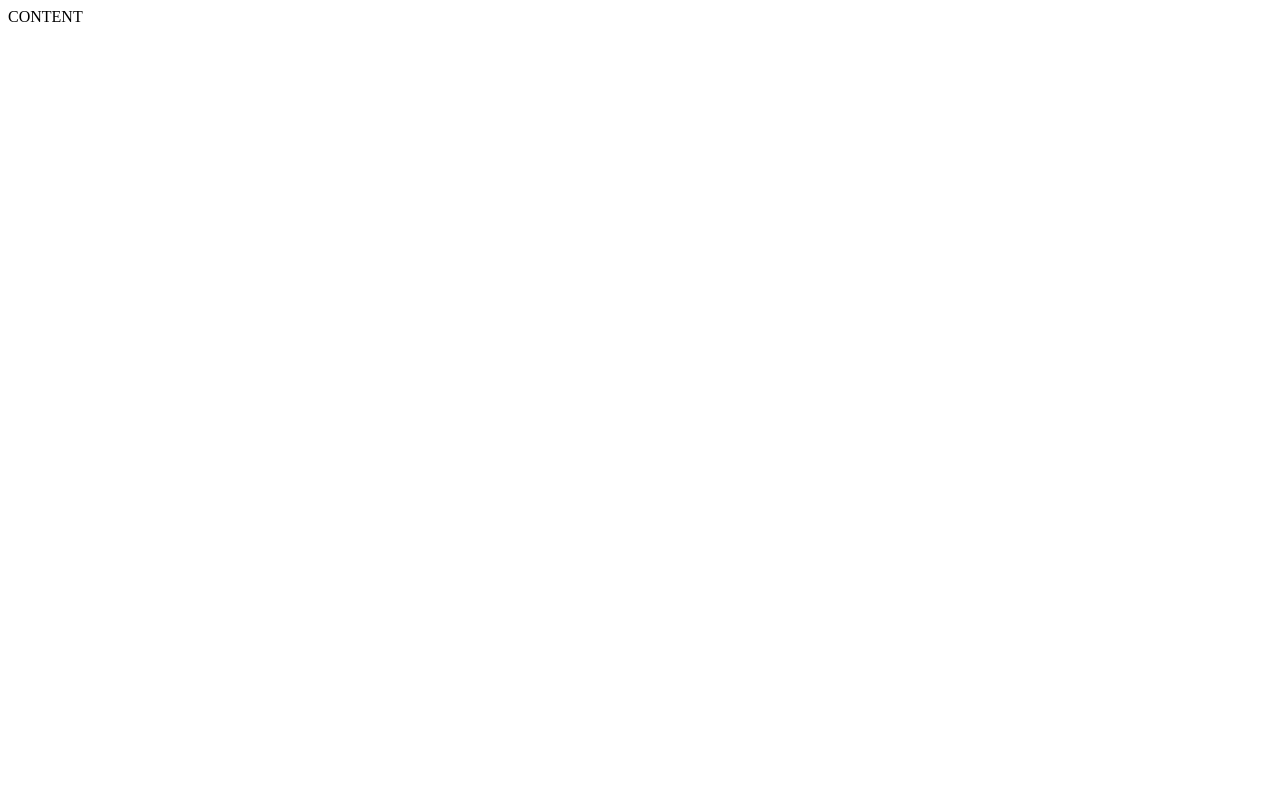
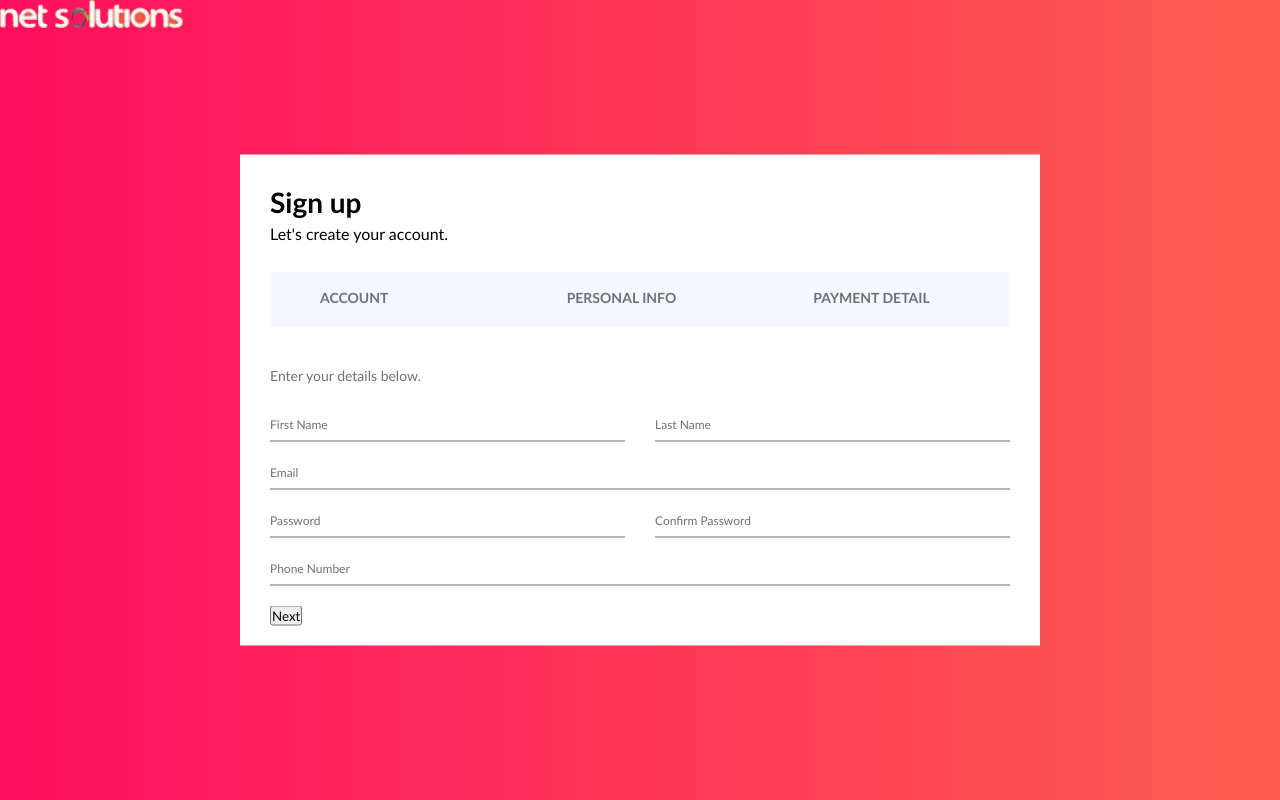
Before and after one commit to agnekauk/18-form-individ_task, a website: page index.html in a window 1280 px wide. Drawn offline with Linux system fonts and the light colour scheme.

Commit message:
Main structure and style

```diff
--- /dev/null
+++ b/css/form.css
@@ -0,0 +1,58 @@
+.form {
+    display: inline-block;
+    width: width: calc(100% - 60px);
+    margin-top: 30px;
+    margin-left:30px;
+    margin-right:30px;
+}
+.form > .form-row-right {
+    display: inline-block;
+    float:left;
+    width: 50%;
+    margin-bottom: 20px;
+    padding-left: 15px;
+}
+.form > .form-row-right > input {
+    display:inline-block;
+    width: 100%;
+    font-size: 14px;
+    line-height: 20px;
+    padding-bottom: 7px;
+    border: none;
+    border-bottom: 1.5px solid #6E7178;
+}
+.form > .form-row-left {
+    display: inline-block;
+    float:left;
+    width: 50%;
+    margin-bottom: 20px;
+    padding-right:15px;
+}
+.form > .form-row-left > input {
+    display:inline-block;
+    width: 100%;
+    font-size: 14px;
+    line-height: 20px;
+    padding-bottom: 7px;
+    border: none;
+    border-bottom: 1.5px solid #6E7178;
+}
+.form > .form-row-long {
+    display: inline-block;
+    width: 100%;
+    margin-bottom: 20px;
+}
+.form > .form-row-long > input {
+    display:inline-block;
+    width: 100%;
+    font-size: 14px;
+    line-height: 20px;
+    padding-bottom: 7px;
+    border: none;
+    border-bottom: 1.5px solid #6E7178;
+}
+.form input::placeholder {
+    font-size: 12px;
+    color: #6E7178;
+    text-transform: capitalize;
+}
--- /dev/null
+++ b/css/main.css
@@ -0,0 +1,70 @@
+body,
+body * {
+    box-sizing: border-box;
+    margin: 0;
+    padding: 0;
+    vertical-align: top;
+    font-family: 'Gill Sans', 'Gill Sans MT', Calibri, 'Trebuchet MS', sans-serif;
+}
+body {
+    background-color: #FE0F60;
+    background: linear-gradient(to right, #FE0F60, #FE5E50);
+    position: relative;
+    height: 100vh;
+}
+.container {
+    display: inline-block;
+    width: 800px;
+    position: absolute;
+    background-color: white;
+    top: 50%;
+    left: 50%;
+    transform: translate(-50%, -50%);
+}
+.main-title {
+    display: inline-block;
+    width: calc(100% - 60px);
+    font-size: 28px;
+    margin-top: 30px;
+    margin-left: 30px;
+    margin-right:30px;
+}
+.main-text {
+    display: inline-block;
+    width: calc(100% - 60px);
+    font-size: 16px;
+    margin-top: 5px;
+    margin-left: 30px;
+}
+.top-links {
+    margin-left: 30px;
+}
+.link {
+    display: inline-block;
+    width: calc(740px / 3);
+    float: left;
+    background-color: #F5F8FF;
+    text-decoration: none;
+    color: #6E7178;
+    text-transform: uppercase;
+    padding: 15px;
+    padding-left: 50px;
+    padding-right: 50px;
+    line-height: 20px;
+    font-size: 14px;
+    font-weight: bolder;
+    cursor: pointer;
+    margin-top: 30px;
+    border-bottom: 4px solid transparent;
+}
+.link:hover {
+    border-color: #613BEA;
+    color:#613BEA;
+}
+.text {
+    display: inline-block;
+    font-size: 14px;
+    color: #6E7178;
+    margin-top: 40px;
+    margin-left: 30px;
+}
--- a/index.html
+++ b/index.html
@@ -5,8 +5,56 @@
     <meta http-equiv="X-UA-Compatible" content="IE=edge">
     <meta name="viewport" content="width=device-width, initial-scale=1.0">
     <title>Sign up</title>
+    <link rel="stylesheet" href="./css/button.css">
+    <link rel="stylesheet" href="./css/form.css">
+
+    <link rel="stylesheet" href="./css/main.css">
+
+
 </head>
 <body>
-    CONTENT
+    <main class="container">
+
+        <h1 class="main-title">Sign up</h1>
+        <p class="main-text">Let's create your account.</p>
+
+        <div class="top-links">
+            <a class="link" href="#">Account</a>
+            <a class="link" href="#">Personal info</a>
+            <a class="link" href="#">Payment detail</a>
+        </div>
+
+        <p class="text">Enter your details below.</p>
+
+        <form class="form">
+            <div class="form-row-left">
+                <label></label>
+                <input id="fname" type="text" name="fname" placeholder="First Name" required>
+            </div>
+            <div class="form-row-right">
+                <label></label>
+                <input id="lname" type="text" placeholder="Last Name" required>
+            </div>
+            <div class="form-row-long">
+                <label></label>
+                <input id="email" type="email" placeholder="Email" required>
+            </div>
+            <div class="form-row-left">
+                <label></label>
+                <input id="password" type="password" placeholder="Password" required>
+            </div>
+            <div class="form-row-right">
+                <label></label>
+                <input id="re-pass" type="password" placeholder="Confirm password" required>
+            </div>
+            <div class="form-row-long">
+                <label></label>
+                <input id="phone" type="phone" placeholder="Phone Number" required>
+            </div>
+            <div class="form-row-long">
+                   <button type="submit" class="btn">Next</button>
+            </div>
+    </main>
+    <img src="./img/logo.png" alt="logo" class="image">
 </body>
 </html>
--- a/package.json
+++ b/package.json
@@ -4,7 +4,7 @@
   "description": "",
   "main": "index.js",
   "scripts": {
-    "dev": "live-server --port=6000 --host=localhost",
+    "dev": "live-server --port=3000 --host=localhost",
     "test": "echo \"Error: no test specified\" && exit 1"
   },
   "keywords": [],
```
Also changed, not shown: css/button.css (added), img/logo.png (added).
